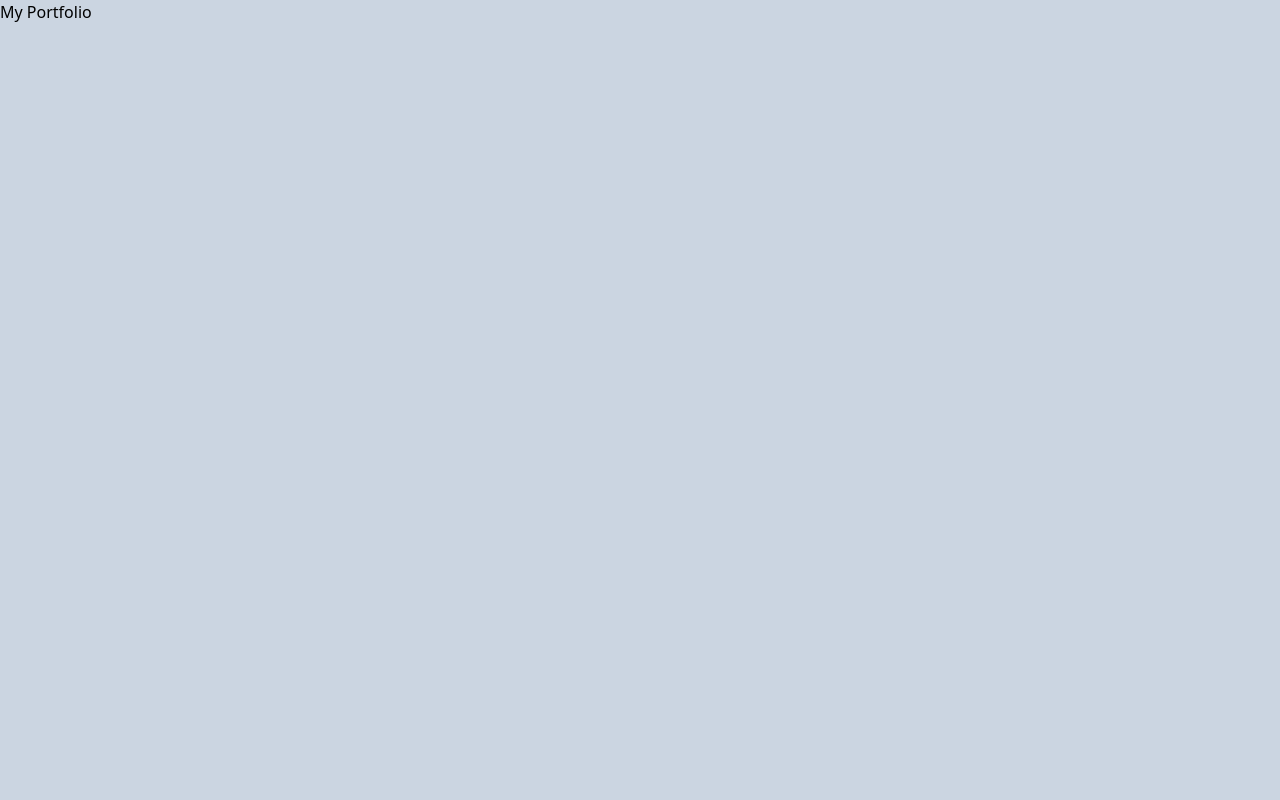
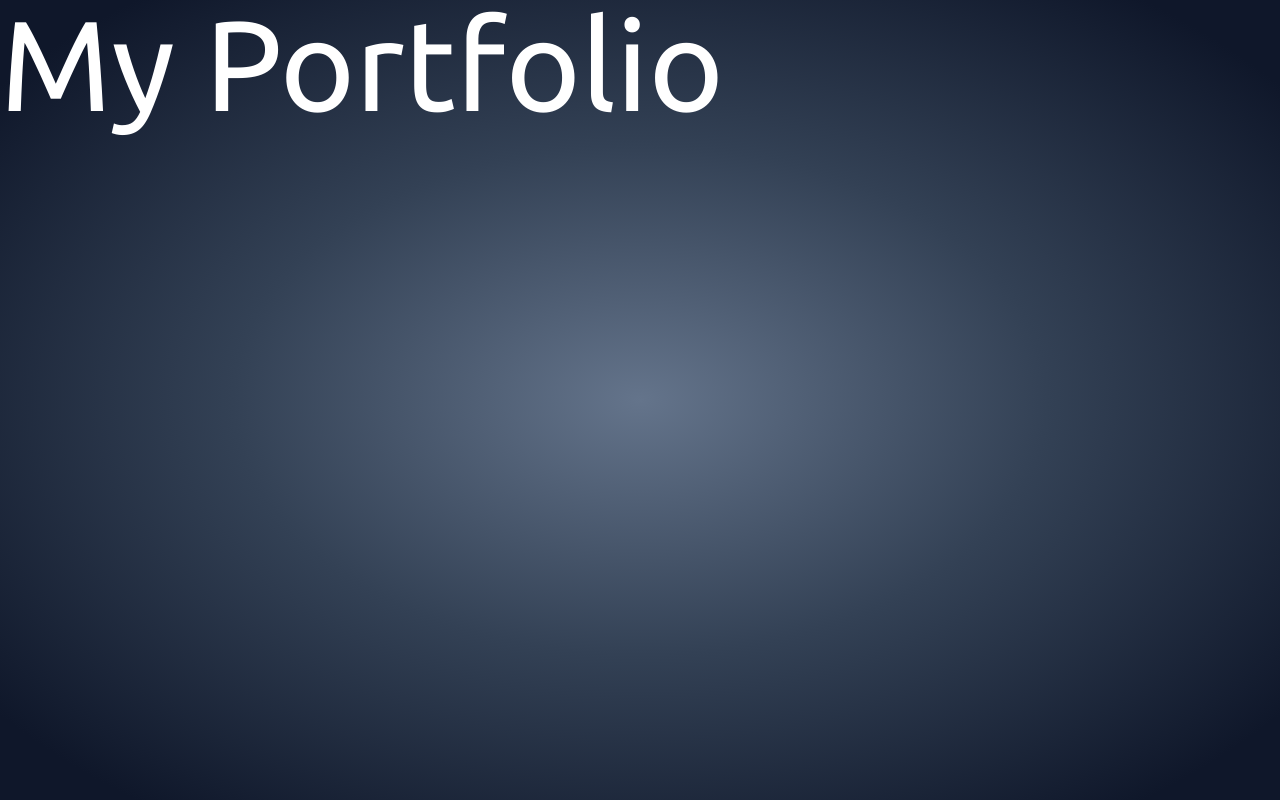
Before and after one commit to taviodias/portfolio, an Astro site: page / in a window 1280 px wide. Built offline with nearby package versions, Linux system fonts and the light colour scheme; Astro itself is replaced by a stand-in of ours.

Commit message:
feat: add font & radial-gradient on tailwind

```diff
--- a/src/pages/index.astro
+++ b/src/pages/index.astro
@@ -5,11 +5,14 @@
 	<head>
 		<meta charset="utf-8" />
 		<link rel="icon" type="image/svg+xml" href="/favicon.svg" />
+		<link rel="preconnect" href="https://fonts.googleapis.com">
+    	<link rel="preconnect" href="https://fonts.gstatic.com" crossorigin>
+    	<link href="https://fonts.googleapis.com/css2?family=Ubuntu:wght@300;400;700&display=swap" rel="stylesheet">
 		<meta name="viewport" content="width=device-width" />
 		<meta name="generator" content={Astro.generator} />
 		<title>Otávio Dias - Portfolio</title>
 	</head>
-	<body class="bg-slate-300">
-		<h1>My Portfolio</h1>
+	<body class="bg-gradient-radial from-slate-500 via-slate-700 to-slate-900 to-90% h-screen">
+		<h1 class="text-white text-9xl">My Portfolio</h1>
 	</body>
 </html>
--- a/tailwind.config.cjs
+++ b/tailwind.config.cjs
@@ -1,8 +1,18 @@
 /** @type {import('tailwindcss').Config} */
+const defaultTheme = require("tailwindcss/defaultTheme");
+
 module.exports = {
 	content: ['./src/**/*.{astro,html,js,jsx,md,mdx,svelte,ts,tsx,vue}'],
 	theme: {
-		extend: {},
+		extend: {
+			fontFamily: {
+				ubuntu: ['Ubuntu', 'sans'],
+				sans: ['Ubuntu', ...defaultTheme.fontFamily.sans],
+			  },
+			  backgroundImage: {
+				'gradient-radial': 'radial-gradient(var(--tw-gradient-stops))',
+			  },
+		},
 	},
 	plugins: [],
 }
```
